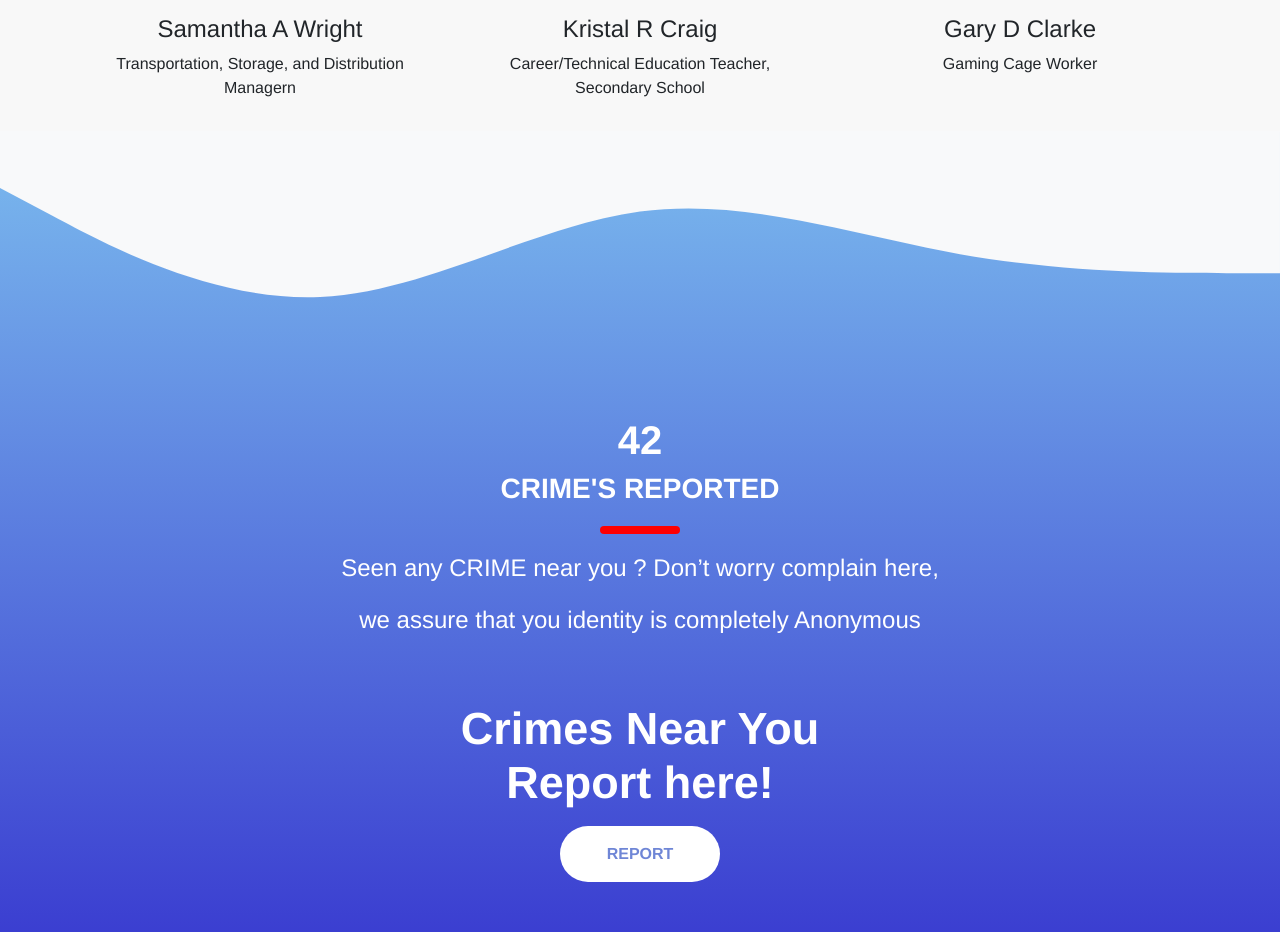
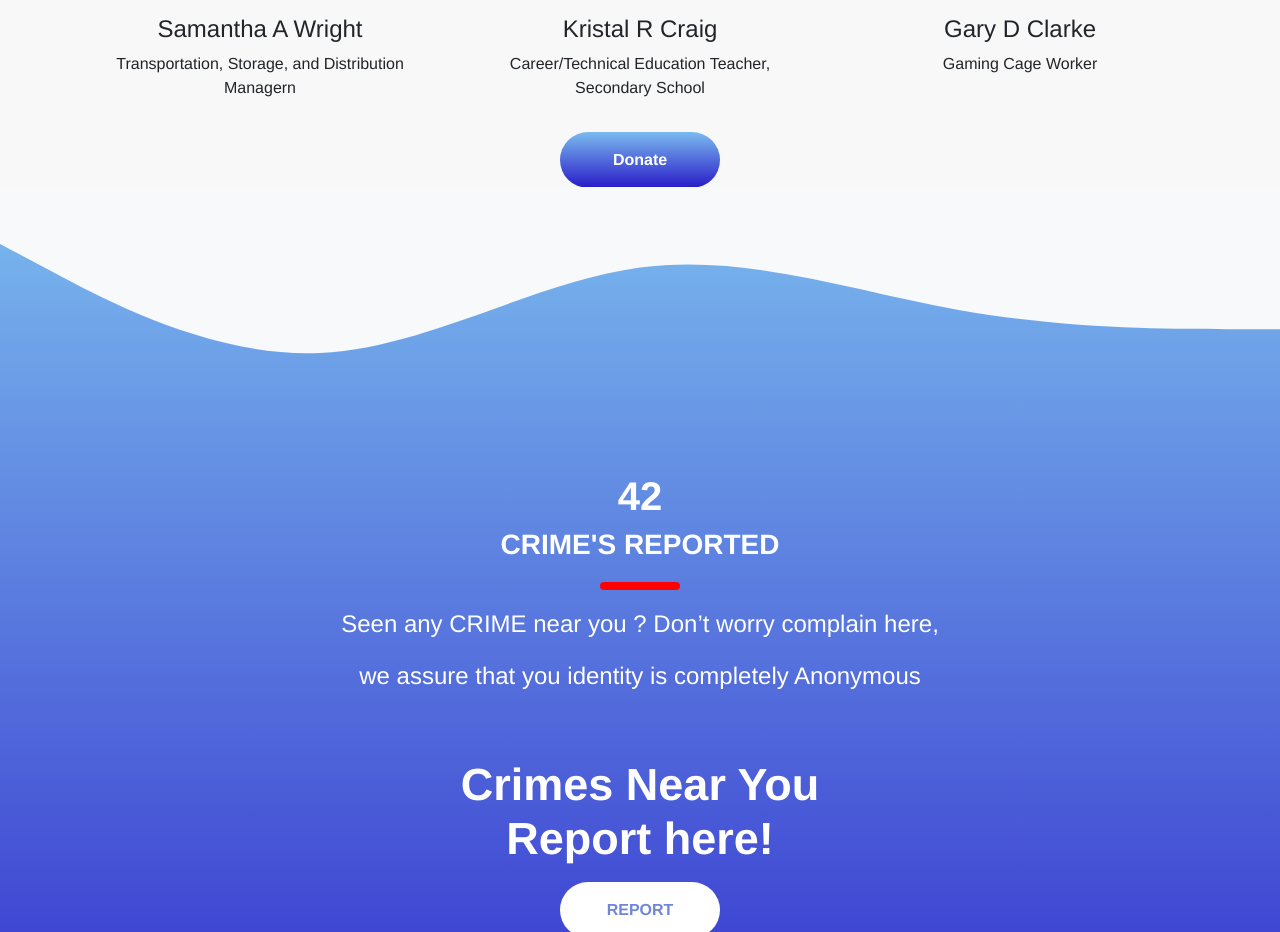
Before and after one commit to Marg-team/frontend, a React (Create React App) app: page / in a window 1280 px wide. Shown: the part 3584-4516 px from the top of the page. Built offline with nearby package versions, Linux system fonts and the light colour scheme.

Commit message:
donate button added

```diff
--- a/src/ui/screens/home/components/topDonor/TopDonor.js
+++ b/src/ui/screens/home/components/topDonor/TopDonor.js
@@ -2,13 +2,14 @@ import React from 'react'
 import { Container, Row, Col, Card } from 'react-bootstrap'
 import * as styles from './TopDonor.module.css'
 import user from '../../../../assets/images/user.svg'
-// import { useHistory } from 'react-router';
+import { useHistory } from 'react-router';
+import Button from '../../../../components/Button/GreButton/GreButton'
 
 export default function TopDonor() {
-    // const history = useHistory();
-    // const buttonClickHandler = () => {
-    //     history.push('/public-data/')
-    // }
+    const history = useHistory();
+    const buttonClickHandler = () => {
+        history.push('/donate/')
+    }
     const topDonor = [
         {
             img: 'https://www.fakepersongenerator.com/Face/male/male20171084077370789.jpg',
@@ -53,6 +54,9 @@ export default function TopDonor() {
                         }
                     </Row>
                 </Container>
+                <div>
+                    <Button onClick={buttonClickHandler}>Donate</Button>
+                </div>
             </div>
         </section>
     )
```
